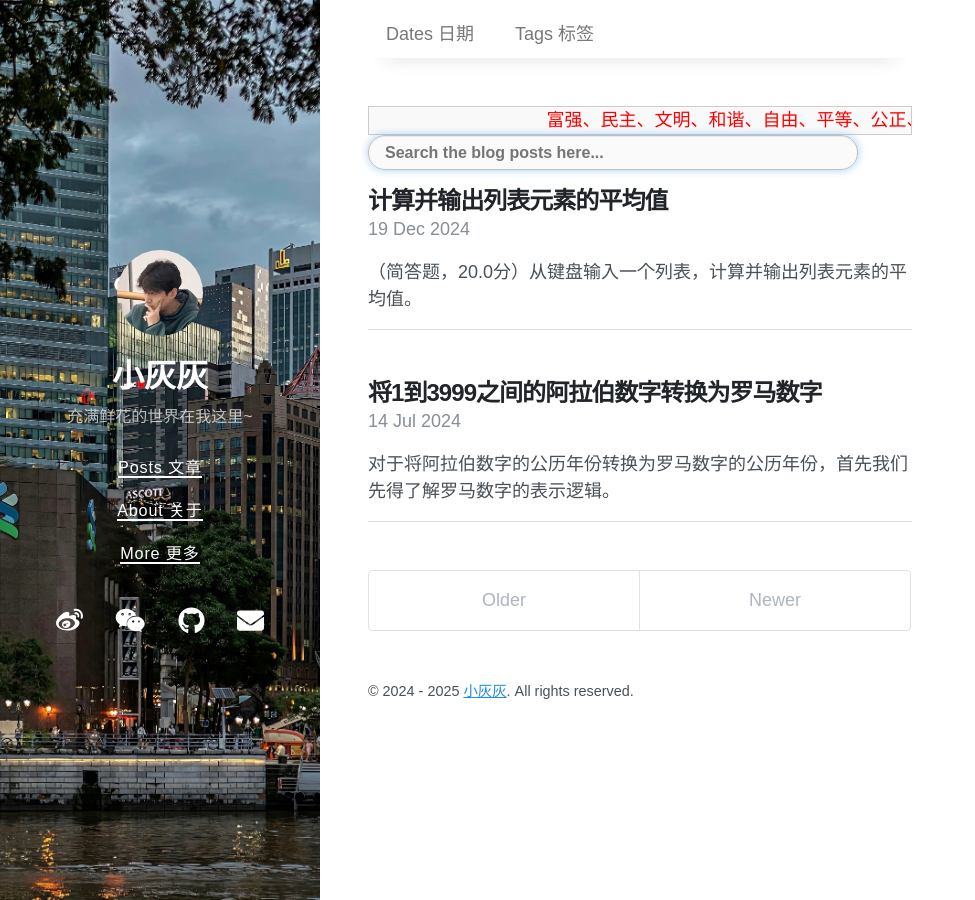
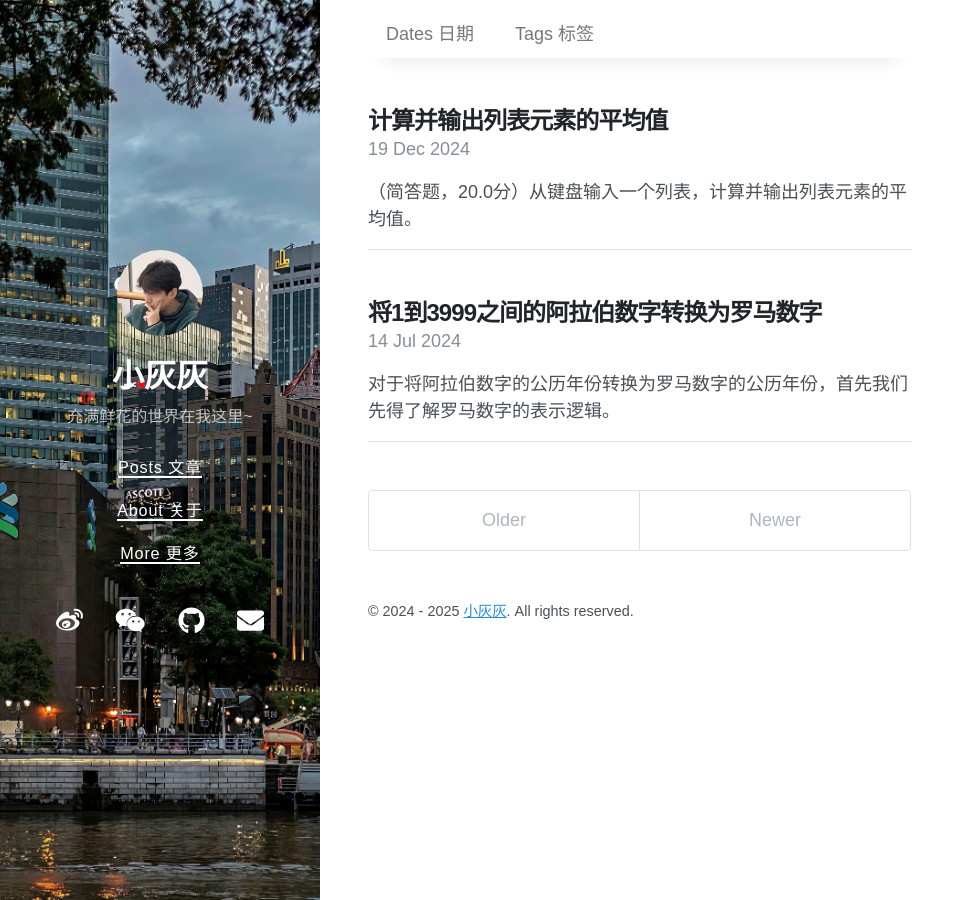
Before and after one commit to mr-willie/mr-willie.github.io, a Jekyll site: the page built from index.html, in a window 1280 px wide. Shown: the whole page, without its empty margins (0-975 px from the left). Built offline with Jekyll 4.4.1, drawn with Linux system fonts in a browser that asks for light colours; nearby versions of some CDN libraries; the list of posts is cut into pages by our own code.

Commit message:
2025/09/16/11:22 - Modified the contents.

```diff
--- a/_layouts/home.html
+++ b/_layouts/home.html
@@ -4,7 +4,7 @@ layout: default
 
 {% include home-header.html %}
 
-<style>
+<!--<style>
   .marquee-container {
       width: 100%;
       overflow: hidden;
@@ -29,7 +29,7 @@ layout: default
 
 <div class="marquee-container">
   <div class="marquee-content">
-      富强、民主、文明、和谐、自由、平等、公正、法治、爱国、敬业、诚信、友善。谨防电信网络诈骗！不停不信不转账！“小灰灰”不会向您索要银行卡号、证件号等涉及金钱和个人敏感的身份信息！如遇特殊情况，可通过邮件与“小灰灰”取得联系。欢迎关注“辉的小作坊”微信公众号。
+      这里输入需要滚动的内容。
   </div>
 </div>
 
@@ -48,7 +48,7 @@ layout: default
     box-sizing: border-box;
     box-shadow: inset 0 1px 1px rgba(0,0,0,.075), 0 0 8px rgba(102,175,233,.6);">
   <ul id="results-container"></ul>
-</div>
+</div>-->
 
 <!--script src="https://unpkg.com/simple-jekyll-search/dest/simple-jekyll-search.min.js"></script-->
 <script src="{{ site.baseurl }}/js/simple-jekyll-search.min.js"></script>
```
